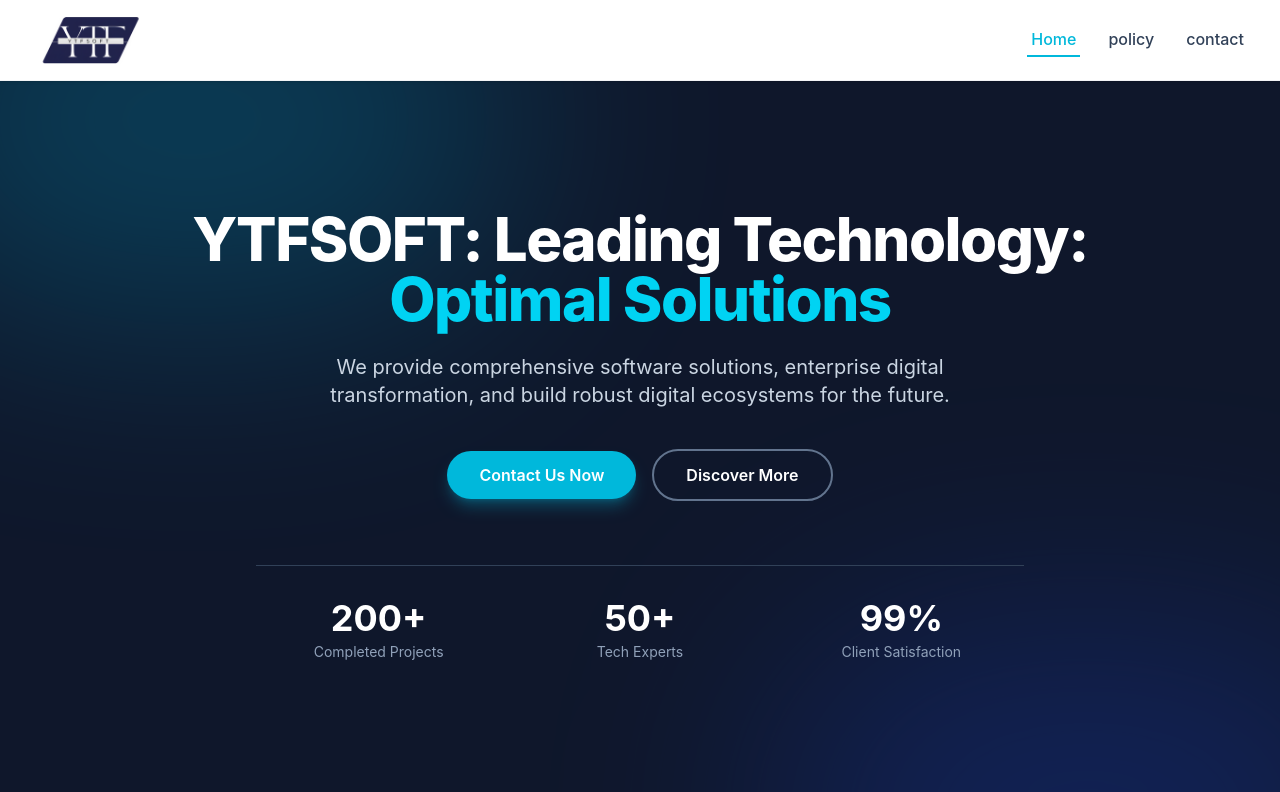
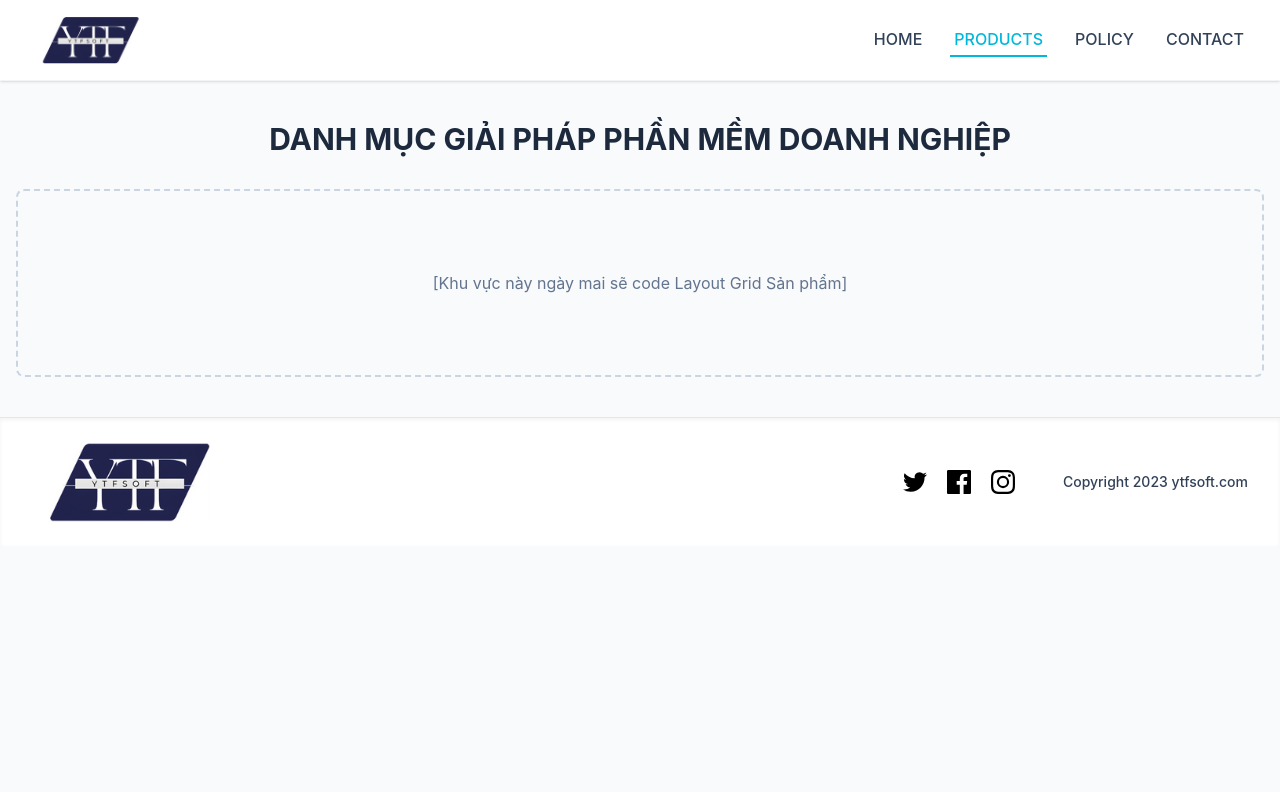
Before and after one commit to haosu0906/ytfsoft-landing-page, a React (Vite) app: page /products in a window 1280 px wide. Shown: the top 792 px of the page. Built offline with nearby package versions, Linux system fonts and the light colour scheme.

Commit message:
cấu hình router và khởi tạo trang product

```diff
--- a/package.json
+++ b/package.json
@@ -14,7 +14,9 @@
     "@tailwindcss/postcss": "^4.2.2",
     "aos": "^2.3.4",
     "react": "^19.2.4",
-    "react-dom": "^19.2.4"
+    "react-dom": "^19.2.4",
+    "react-router-dom": "^7.14.2",
+    "react-router-hash-link": "^2.4.3"
   },
   "devDependencies": {
     "@eslint/js": "^9.39.4",
--- a/src/App.jsx
+++ b/src/App.jsx
@@ -1,17 +1,11 @@
 
 import { useEffect } from 'react'
 import './App.css'
-import AboutSection from './components/AboutSection'
-import ContactSection from './components/ContactSection'
-import Footer from './components/Footer'
-import Header from './components/Header'
-import HeroBanner from './components/Herobanner'
-import ServicesPolicySection from './components/ServicesPolicySection'
 import AOS from 'aos';
 import 'aos/dist/aos.css';
-import TimelineSection from './components/TimelineSection'
-import NewsSection from './components/NewsSection'
-
+import { BrowserRouter, Routes, Route } from 'react-router-dom';
+import ProductsPage from './pages/ProductsPage'
+import Home from './pages/Home';
 
 
 function App() {
@@ -25,22 +19,13 @@
 
 
   return (
-    <div className='min-h-screen flex flex-col font-sans'>
+    <BrowserRouter>
+      <Routes>
+        <Route path="/" element={<Home />} />
 
-      <Header />
-      <main className='flex-grow bg-slate-50'>
-
-        <HeroBanner />
-        <AboutSection />
-        <ServicesPolicySection />
-        <TimelineSection/>
-        <NewsSection/>
-        <ContactSection />
-      </main>
-
-      <Footer />
-
-    </div>
+        <Route path="/products" element={<ProductsPage />} />
+      </Routes>
+    </BrowserRouter>
   )
 }
 
--- a/src/components/Header.jsx
+++ b/src/components/Header.jsx
@@ -1,35 +1,44 @@
+import React from 'react';
 import logoImg from '../assets/logo.png';
+import { NavLink } from 'react-router-dom';
+import { NavHashLink } from 'react-router-hash-link';
+const Header = () => {
 
-const Header = () => {
     const menuItem = [
-        { name: 'Home', link: '#', active: true },
-        { name: 'policy', link: '#', active: false },
-        { name: 'contact', link: '#contact', active: false },
-
+        { name: 'Home', link: '/' },
+        { name: 'Products', link: '/products' },
+        { name: 'Policy', link: '/policy' },
+        { name: 'Contact', link: '/#contact' },
     ];
 
     return (
         <header className="bg-white shadow-sm sticky top-0 z-50 border-b border-gray-100">
-            <div className="max-w-7xl mx-auto px-4 sm:px-6 lg:px-8" >
+            <div className="max-w-7xl mx-auto px-4 sm:px-6 lg:px-8">
                 <div className="flex justify-between items-center h-20">
 
+
                     <div className="flex-shrinl-0 flex items-center cursor-pointer">
-                        <img src={logoImg} alt="logo" className="h-12 w-auto" />
+                        <NavLink to="/">
+                            <img src={logoImg} alt="logo" className="h-12 w-auto" />
+                        </NavLink>
                     </div>
 
                     <nav className="hidden md:flex space-x-6">
                         {menuItem.map((item) => (
-                            <a
+
+                            <NavHashLink
+                                smooth
                                 key={item.name}
-                                href={item.link}
-                                className={`font-medium transition duration-300 px-1 py-1
-                                ${item.active
+                                to={item.link}
+
+                                className={({ isActive }) => `font-medium transition duration-300 px-1 py-1 uppercase
+                                ${isActive
                                         ? 'text-cyan-500 border-b-2 border-cyan-500'
                                         : 'text-slate-700 hover:text-cyan-600'
                                     }`}
                             >
                                 {item.name}
-                            </a>
+                            </NavHashLink>
                         ))}
                     </nav>
                 </div>
@@ -38,4 +47,4 @@
     )
 }
 
-export default Header
+export default Header;
--- /dev/null
+++ b/src/pages/Home.jsx
@@ -0,0 +1,26 @@
+
+import Header from '../components/Header';
+import HeroBanner from '../components/Herobanner';
+import AboutSection from '../components/AboutSection';
+import ServicesPolicySection from '../components/ServicesPolicySection';
+import TimelineSection from '../components/TimelineSection';
+import NewsSection from '../components/NewsSection';
+import ContactSection from '../components/ContactSection';
+import Footer from '../components/Footer';
+
+const Home = () => {
+  return (
+    <div className="bg-white">
+      <Header />
+      <HeroBanner />
+      <AboutSection />
+      <ServicesPolicySection />
+      <TimelineSection />
+      <NewsSection />
+      <ContactSection />
+      <Footer />
+    </div>
+  );
+};
+
+export default Home;
--- /dev/null
+++ b/src/pages/ProductsPage.jsx
@@ -0,0 +1,27 @@
+import React from 'react';
+
+import Header from '../components/Header';
+import Footer from '../components/Footer';
+
+const ProductsPage = () => {
+  return (
+    <div className="bg-slate-50 min-h-screen">
+      <Header />
+
+      <main className="max-w-7xl mx-auto px-4 py-10">
+        <h1 className="text-3xl font-bold text-center text-slate-800 mb-8 uppercase">
+          Danh mục giải pháp phần mềm doanh nghiệp
+        </h1>
+
+
+        <div className="text-center text-slate-500 py-20 border-2 border-dashed border-slate-300 rounded-lg">
+          [Khu vực này ngày mai sẽ code Layout Grid Sản phẩm]
+        </div>
+      </main>
+
+      <Footer />
+    </div>
+  );
+};
+
+export default ProductsPage;
```
Also changed, not shown: 1 other file (tests, documents, lock files or other folders).
